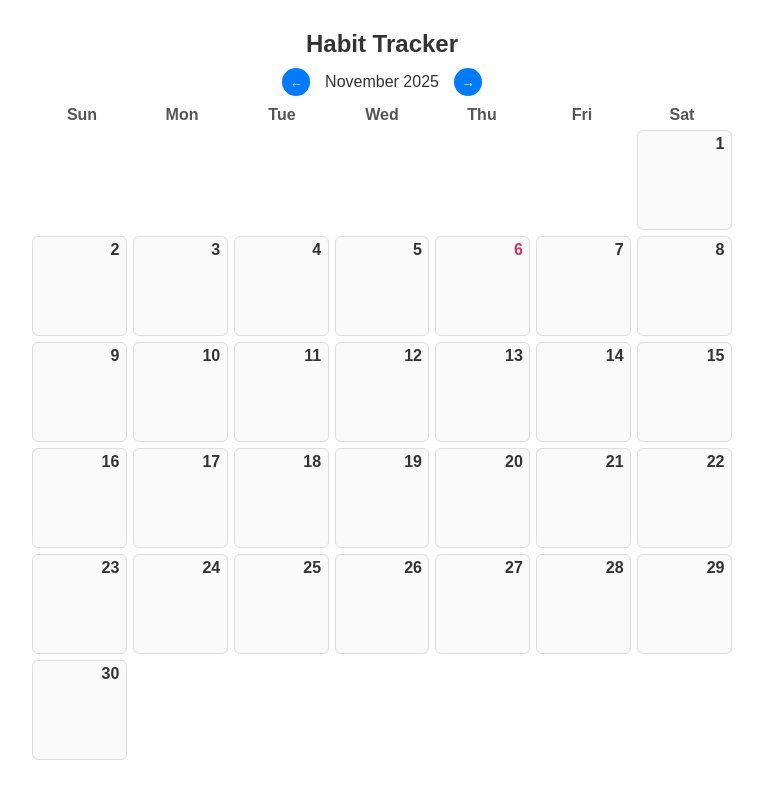
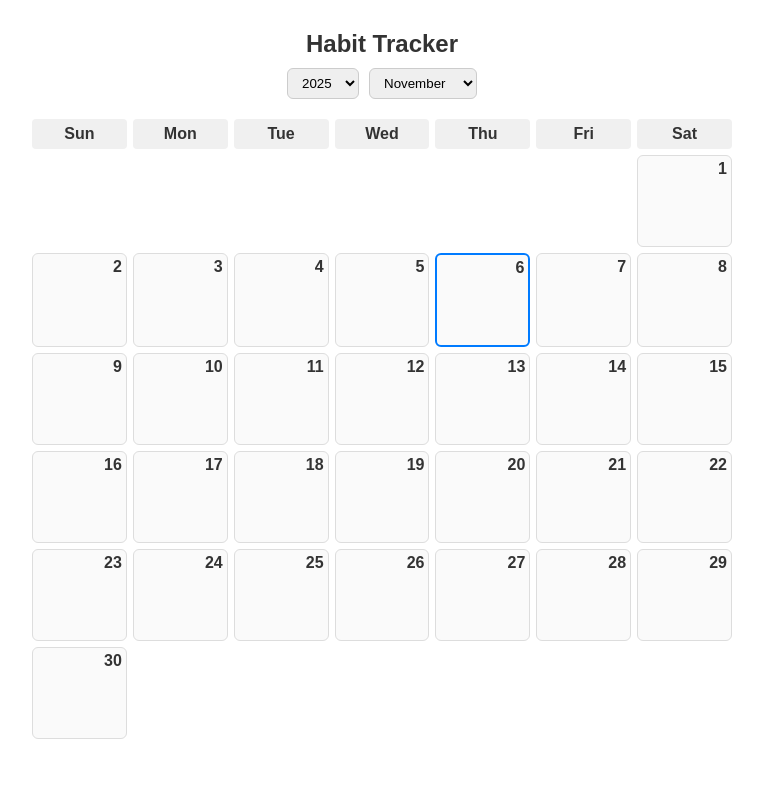
Before and after one commit to Vivienneng58/habitTracker, a Vue app: page / in a window 1280 px wide. Shown: the whole page, without its empty margins (258-1021 px from the left). Built offline with nearby package versions, Linux system fonts and the light colour scheme; the HTML template or start-up script is replaced by a standard one.

Commit message:
feat: enhance calendar component with month and year selection dropdowns

```diff
--- a/src/components/Calendar.vue
+++ b/src/components/Calendar.vue
@@ -1,33 +1,35 @@
 <template>
-  <!-- 月份切换 -->
-  <div class="month-switch">
-    <button @click="prevMonth" class="switch-btn">←</button>
-    <span>{{ monthNames[currentMonth] }} {{ currentYear }}</span>
-    <button @click="nextMonth" class="switch-btn">→</button>
-  </div>
+  <!-- 年份与月份选择 -->
+  <div class="month-selector">
+    <select v-model="selectedYear" @change="updateCalendar">
+      <option v-for="year in yearOptions" :key="year" :value="year">{{ year }}</option>
+    </select>
 
-  <!-- 星期标题 -->
-  <div class="weekdays">
-    <div v-for="day in weekDays" :key="day" class="weekday">{{ day }}</div>
+    <select v-model="selectedMonth" @change="updateCalendar">
+      <option v-for="(monthName, index) in monthNames" :key="index" :value="index">
+        {{ monthName }}
+      </option>
+    </select>
   </div>
 
   <!-- 日历 -->
   <div class="calendar">
+    <div class="weekday" v-for="day in weekDays" :key="day">{{ day }}</div>
+
     <div
-      v-for="(day, index) in calendarDays"
-      :key="index"
+      v-for="day in calendarDays"
+      :key="day.date"
       class="calendar-day"
-      :class="{ empty: !day, today: isToday(day) }"
-      @click="day && openAddHabit(day)"
+      :class="{ empty: !day.date, today: isToday(day.date) }"
+      @click="day.date && openAddHabit(day.date)"
     >
-      <div v-if="day" class="date">{{ new Date(day).getDate() }}</div>
-      <!-- 当天的habit -->
-      <ul v-if="day" class="habit-list" @click.stop>
-        <li v-for="(habit, index) in habitsByDate[day]" :key="index" class="habit-item">
+      <div v-if="day.date" class="date">{{ new Date(day.date).getDate() }}</div>
+
+      <!-- habits -->
+      <ul v-if="day.date" class="habit-list" @click.stop>
+        <li v-for="(habit, index) in habitsByDate[day.date]" :key="index" class="habit-item">
           {{ habit }}
-          <button class="delete-btn" @click="deleteHabit(day, index)" title="Delete habit">
-            ✕
-          </button>
+          <button class="delete-btn" @click="deleteHabit(day.date, index)">✕</button>
         </li>
       </ul>
     </div>
@@ -49,18 +51,17 @@
 <script setup lang="ts">
 import { ref, computed } from 'vue'
 
-// === State ===
-const today = new Date()
-const currentYear = ref(today.getFullYear())
-const currentMonth = ref(today.getMonth())
+// localStorage habits
 const habitsByDate = ref<Record<string, string[]>>(
   JSON.parse(localStorage.getItem('habitsByDate') || '{}'),
 )
+
+const today = new Date()
 const showDialog = ref(false)
 const selectedDate = ref('')
 const newHabit = ref('')
 
-// === Display strings ===
+// 月份名称 & 星期标题
 const monthNames = [
   'January',
   'February',
@@ -77,34 +78,50 @@ const monthNames = [
 ]
 const weekDays = ['Sun', 'Mon', 'Tue', 'Wed', 'Thu', 'Fri', 'Sat']
 
-// === Computed month text ===
-const monthYear = computed(() => `${monthNames[currentMonth.value]} ${currentYear.value}`)
+// 选择的年月
+const selectedYear = ref(today.getFullYear())
+const selectedMonth = ref(today.getMonth())
 
-// === Real calendar structure ===
-const calendarDays = computed(() => {
-  const days: (string | null)[] = []
-  const firstDay = new Date(currentYear.value, currentMonth.value, 1)
-  const totalDays = new Date(currentYear.value, currentMonth.value + 1, 0).getDate()
+// 年份范围（例如从2020到2030）
+const yearOptions = computed(() => {
+  const years = []
+  for (let y = 2020; y <= 2030; y++) years.push(y)
+  return years
+})
 
-  // 前面补空位 (对齐星期)
-  const startWeekday = firstDay.getDay()
-  for (let i = 0; i < startWeekday; i++) {
-    days.push(null)
+// 根据月份生成真实日历
+const calendarDays = ref<{ date: string | null }[]>([])
+
+const updateCalendar = () => {
+  const year = selectedYear.value
+  const month = selectedMonth.value
+
+  const firstDay = new Date(year, month, 1)
+  const lastDay = new Date(year, month + 1, 0)
+
+  const startDayOfWeek = firstDay.getDay()
+  const totalDays = lastDay.getDate()
+
+  const tempDays: { date: string | null }[] = []
+
+  // 前面空格
+  for (let i = 0; i < startDayOfWeek; i++) {
+    tempDays.push({ date: null })
   }
 
-  // 加入日期
+  // 填充当月的日期
   for (let d = 1; d <= totalDays; d++) {
-    const dateStr = `${currentYear.value}-${String(currentMonth.value + 1).padStart(
-      2,
-      '0',
-    )}-${String(d).padStart(2, '0')}`
-    days.push(dateStr)
+    const dateStr = `${year}-${String(month + 1).padStart(2, '0')}-${String(d).padStart(2, '0')}`
+    tempDays.push({ date: dateStr })
   }
 
-  return days
-})
+  calendarDays.value = tempDays
+}
 
-// === 功能函数 ===
+// 初始生成
+updateCalendar()
+
+// 判断今天
 const isToday = (dateStr: string | null) => {
   if (!dateStr) return false
   const d = new Date(dateStr)
@@ -115,12 +132,14 @@ const isToday = (dateStr: string | null) => {
   )
 }
 
+// 打开弹窗
 const openAddHabit = (date: string) => {
   selectedDate.value = date
   newHabit.value = ''
   showDialog.value = true
 }
 
+// 添加habit
 const addHabitForDate = () => {
   if (!newHabit.value.trim()) return
   if (!habitsByDate.value[selectedDate.value]) {
@@ -131,72 +150,36 @@ const addHabitForDate = () => {
   closeDialog()
 }
 
+// 删除habit
 const deleteHabit = (date: string, index: number) => {
   habitsByDate.value[date].splice(index, 1)
-  if (habitsByDate.value[date].length === 0) delete habitsByDate.value[date]
+  if (habitsByDate.value[date].length === 0) {
+    delete habitsByDate.value[date]
+  }
   saveToLocal()
 }
 
+// 保存到localStorage
 const saveToLocal = () => {
   localStorage.setItem('habitsByDate', JSON.stringify(habitsByDate.value))
 }
 
+// 关闭弹窗
 const closeDialog = () => {
   showDialog.value = false
-}
-
-// === 月份切换 ===
-const prevMonth = () => {
-  if (currentMonth.value === 0) {
-    currentMonth.value = 11
-    currentYear.value--
-  } else {
-    currentMonth.value--
-  }
-}
-
-const nextMonth = () => {
-  if (currentMonth.value === 11) {
-    currentMonth.value = 0
-    currentYear.value++
-  } else {
-    currentMonth.value++
-  }
 }
 </script>
 
 <style scoped>
-/* 月份切换 */
-.month-switch {
-  display: flex;
-  justify-content: center;
-  align-items: center;
-  gap: 15px;
-  margin-bottom: 10px;
-}
-.switch-btn {
-  background-color: #007bff;
-  color: white;
-  border: none;
-  border-radius: 50%;
-  width: 28px;
-  height: 28px;
-  cursor: pointer;
-}
-.switch-btn:hover {
-  opacity: 0.8;
+.month-selector {
+  margin-bottom: 20px;
 }
 
-/* 星期栏 */
-.weekdays {
-  display: grid;
-  grid-template-columns: repeat(7, 1fr);
-  font-weight: bold;
-  color: #555;
-  margin-bottom: 6px;
-}
-.weekday {
-  text-align: center;
+select {
+  padding: 6px 10px;
+  margin: 0 5px;
+  border-radius: 6px;
+  border: 1px solid #ccc;
 }
 
 /* Calendar */
@@ -206,56 +189,64 @@ const nextMonth = () => {
   gap: 6px;
 }
 
+.weekday {
+  font-weight: bold;
+  background-color: #f0f0f0;
+  padding: 6px;
+  border-radius: 4px;
+}
+
 .calendar-day {
   border: 1px solid #ddd;
   border-radius: 6px;
-  padding: 4px;
   min-height: 90px;
   background-color: #fafafa;
   cursor: pointer;
+  position: relative;
+  transition: background-color 0.2s;
   display: flex;
   flex-direction: column;
   align-items: center;
-  transition: background-color 0.2s;
+  justify-content: flex-start;
 }
+
 .calendar-day.empty {
-  background: none;
+  background-color: transparent;
   border: none;
   cursor: default;
 }
-.calendar-day:hover:not(.empty) {
+
+.calendar-day:hover {
   background-color: #e8f0fe;
 }
 
 .date {
   font-weight: bold;
-  width: 100%;
-  text-align: right;
-  padding-right: 5px;
-}
-.today .date {
-  color: #d6336c;
-  font-weight: 900;
+  margin: 4px;
+  align-self: flex-end;
 }
 
-/* Habit */
+.today {
+  border: 2px solid #007bff;
+}
+
 .habit-list {
   list-style: none;
   padding: 0;
   margin: 0;
   font-size: 13px;
-  width: 100%;
+  width: 90%;
 }
+
 .habit-item {
   background-color: #4caf50;
   color: white;
   border-radius: 4px;
   padding: 2px 4px;
   margin-top: 4px;
-  width: 90%;
-  text-align: center;
   position: relative;
 }
+
 .delete-btn {
   position: absolute;
   right: -5px;
@@ -267,9 +258,7 @@ const nextMonth = () => {
   font-size: 10px;
   width: 16px;
   height: 16px;
-  line-height: 14px;
   cursor: pointer;
-  transition: 0.2s;
 }
 .delete-btn:hover {
   background: #d9363e;
@@ -287,12 +276,14 @@ const nextMonth = () => {
   justify-content: center;
   align-items: center;
 }
+
 .dialog {
   background: white;
   padding: 20px;
   border-radius: 8px;
   width: 300px;
 }
+
 .input {
   width: 100%;
   padding: 6px;
@@ -300,11 +291,13 @@ const nextMonth = () => {
   border: 1px solid #ccc;
   border-radius: 4px;
 }
+
 .dialog-buttons {
   display: flex;
   justify-content: flex-end;
   gap: 10px;
 }
+
 .btn {
   background-color: #007bff;
   color: white;
@@ -313,9 +306,11 @@ const nextMonth = () => {
   border-radius: 4px;
   cursor: pointer;
 }
+
 .btn.cancel {
   background-color: #aaa;
 }
+
 .btn:hover {
   opacity: 0.9;
 }
```
